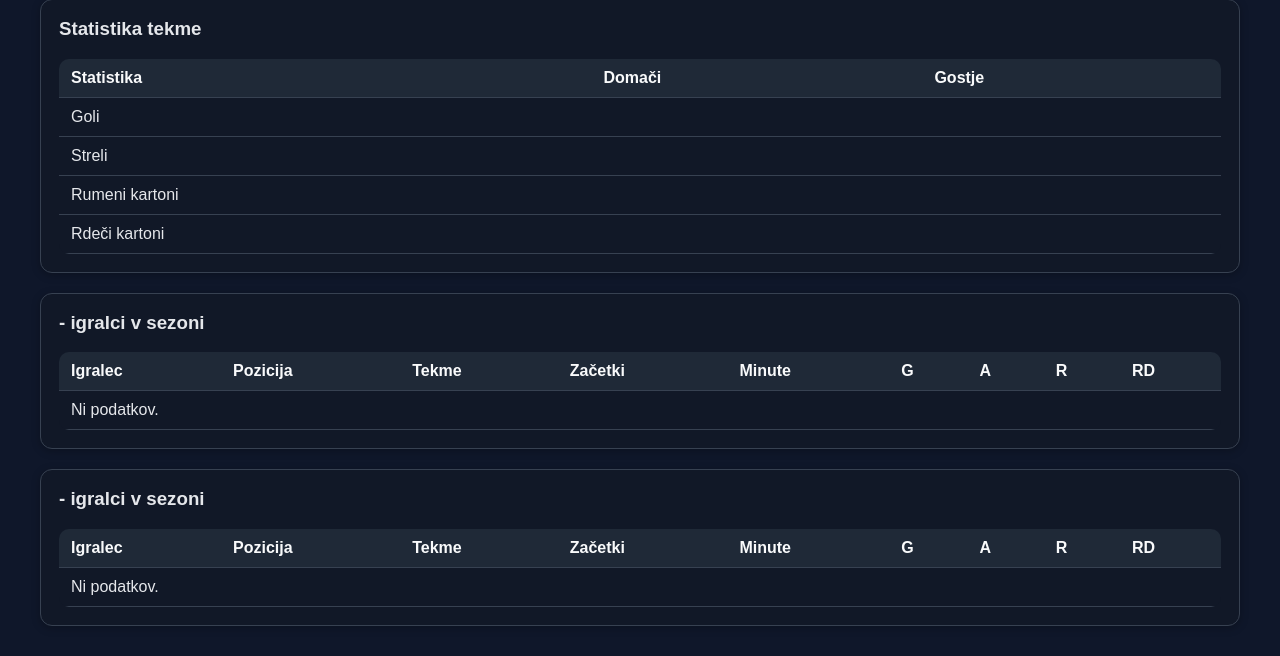
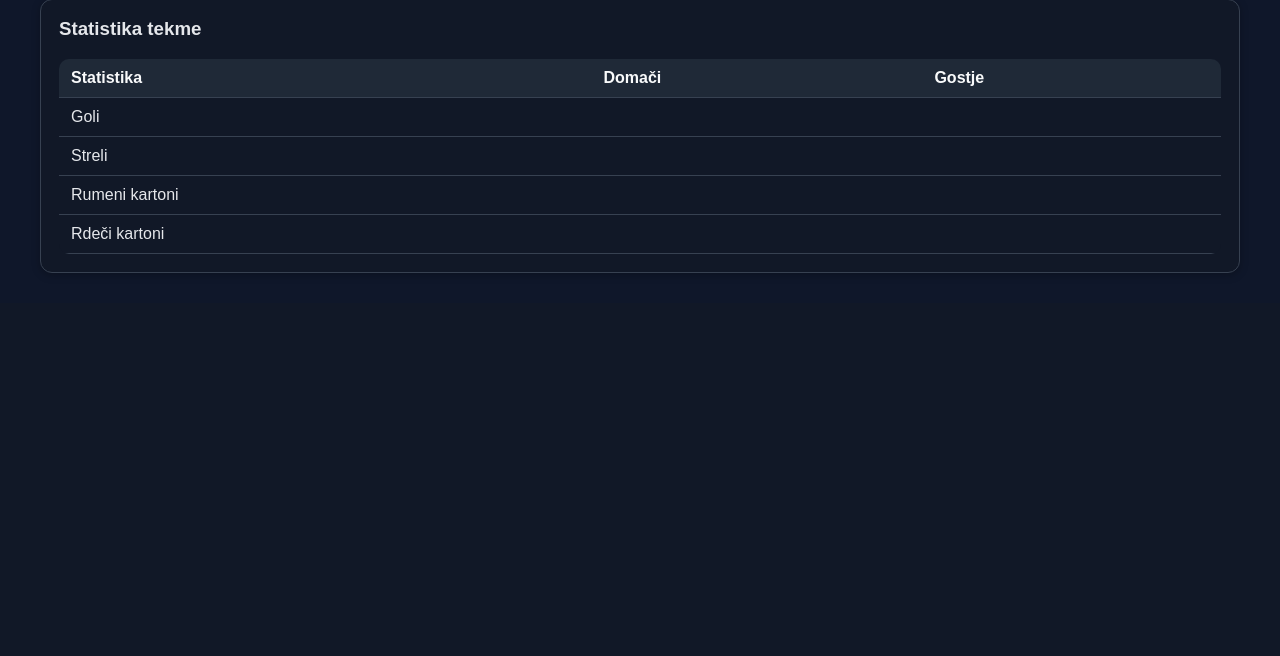
Before and after one commit to matanich05/top5_league, a Flask app: template templates/match_detail.html in a window 1280 px wide. Shown: the part 507-1163 px from the top of the page. After the commit the page ends 780 px from the top, so only its background shows below. Run offline with Flask 3, Linux system fonts and the light colour scheme; the template is opened without the code that fills it, so the values that code supplies are empty.

Commit message:
html popravki 2

```diff
--- a/app.py
+++ b/app.py
@@ -776,49 +776,11 @@
         conn.close()
         abort(404)
 
-    home_players = conn.execute("""
-        SELECT
-            p.player_id,
-            p.name AS player_name,
-            p.position,
-            COALESCE(pss.matches_played, 0) AS matches_played,
-            COALESCE(pss.starts, 0) AS starts,
-            COALESCE(pss.minutes_played, 0) AS minutes_played,
-            COALESCE(pss.goals, 0) AS goals,
-            COALESCE(pss.assists, 0) AS assists,
-            COALESCE(pss.yellow_cards, 0) AS yellow_cards,
-            COALESCE(pss.red_cards, 0) AS red_cards
-        FROM player p
-        LEFT JOIN player_season_stats pss ON p.player_id = pss.player_id
-        WHERE p.team_id = ?
-        ORDER BY p.name;
-    """, (tekma["home_team_id"],)).fetchall()
-
-    away_players = conn.execute("""
-        SELECT
-            p.player_id,
-            p.name AS player_name,
-            p.position,
-            COALESCE(pss.matches_played, 0) AS matches_played,
-            COALESCE(pss.starts, 0) AS starts,
-            COALESCE(pss.minutes_played, 0) AS minutes_played,
-            COALESCE(pss.goals, 0) AS goals,
-            COALESCE(pss.assists, 0) AS assists,
-            COALESCE(pss.yellow_cards, 0) AS yellow_cards,
-            COALESCE(pss.red_cards, 0) AS red_cards
-        FROM player p
-        LEFT JOIN player_season_stats pss ON p.player_id = pss.player_id
-        WHERE p.team_id = ?
-        ORDER BY p.name;
-    """, (tekma["away_team_id"],)).fetchall()
-
     conn.close()
 
     return render_template(
         "match_detail.html",
-        tekma=tekma,
-        home_players=home_players,
-        away_players=away_players
+        tekma=tekma
     )
 
 
--- a/templates/match_detail.html
+++ b/templates/match_detail.html
@@ -63,84 +63,4 @@
         </tbody>
     </table>
 </div>
-
-<div class="card">
-    <h3>{{ tekma['home_team'] }} - igralci v sezoni</h3>
-    <table>
-        <thead>
-            <tr>
-                <th>Igralec</th>
-                <th>Pozicija</th>
-                <th>Tekme</th>
-                <th>Začetki</th>
-                <th>Minute</th>
-                <th>G</th>
-                <th>A</th>
-                <th>R</th>
-                <th>RD</th>
-            </tr>
-        </thead>
-        <tbody>
-            {% for igralec in home_players %}
-            <tr>
-                <td>
-                    <a href="/player/{{ igralec['player_id'] }}">{{ igralec['player_name'] }}</a>
-                </td>
-                <td>{{ igralec['position'] or '-' }}</td>
-                <td>{{ igralec['matches_played'] }}</td>
-                <td>{{ igralec['starts'] }}</td>
-                <td>{{ igralec['minutes_played'] }}</td>
-                <td>{{ igralec['goals'] }}</td>
-                <td>{{ igralec['assists'] }}</td>
-                <td>{{ igralec['yellow_cards'] }}</td>
-                <td>{{ igralec['red_cards'] }}</td>
-            </tr>
-            {% else %}
-            <tr>
-                <td colspan="9">Ni podatkov.</td>
-            </tr>
-            {% endfor %}
-        </tbody>
-    </table>
-</div>
-
-<div class="card">
-    <h3>{{ tekma['away_team'] }} - igralci v sezoni</h3>
-    <table>
-        <thead>
-            <tr>
-                <th>Igralec</th>
-                <th>Pozicija</th>
-                <th>Tekme</th>
-                <th>Začetki</th>
-                <th>Minute</th>
-                <th>G</th>
-                <th>A</th>
-                <th>R</th>
-                <th>RD</th>
-            </tr>
-        </thead>
-        <tbody>
-            {% for igralec in away_players %}
-            <tr>
-                <td>
-                    <a href="/player/{{ igralec['player_id'] }}">{{ igralec['player_name'] }}</a>
-                </td>
-                <td>{{ igralec['position'] or '-' }}</td>
-                <td>{{ igralec['matches_played'] }}</td>
-                <td>{{ igralec['starts'] }}</td>
-                <td>{{ igralec['minutes_played'] }}</td>
-                <td>{{ igralec['goals'] }}</td>
-                <td>{{ igralec['assists'] }}</td>
-                <td>{{ igralec['yellow_cards'] }}</td>
-                <td>{{ igralec['red_cards'] }}</td>
-            </tr>
-            {% else %}
-            <tr>
-                <td colspan="9">Ni podatkov.</td>
-            </tr>
-            {% endfor %}
-        </tbody>
-    </table>
-</div>
 {% endblock %}
--- a/templates/top_assists.html
+++ b/templates/top_assists.html
@@ -36,7 +36,6 @@
                 <th>Liga</th>
                 <th>Tekme</th>
                 <th>Asistence</th>
-                <th>Goli</th>
             </tr>
         </thead>
         <tbody>
@@ -56,11 +55,10 @@
                 </td>
                 <td>{{ igralec['matches_played'] }}</td>
                 <td><strong>{{ igralec['assists'] }}</strong></td>
-                <td>{{ igralec['goals'] }}</td>
             </tr>
             {% else %}
             <tr>
-                <td colspan="8">Ni podatkov.</td>
+                <td colspan="7">Ni podatkov.</td>
             </tr>
             {% endfor %}
         </tbody>
--- a/templates/top_scorers.html
+++ b/templates/top_scorers.html
@@ -36,7 +36,6 @@
                 <th>Liga</th>
                 <th>Tekme</th>
                 <th>Goli</th>
-                <th>Asistence</th>
             </tr>
         </thead>
         <tbody>
@@ -56,11 +55,10 @@
                 </td>
                 <td>{{ igralec['matches_played'] }}</td>
                 <td><strong>{{ igralec['goals'] }}</strong></td>
-                <td>{{ igralec['assists'] }}</td>
             </tr>
             {% else %}
             <tr>
-                <td colspan="8">Ni podatkov.</td>
+                <td colspan="7">Ni podatkov.</td>
             </tr>
             {% endfor %}
         </tbody>
```
